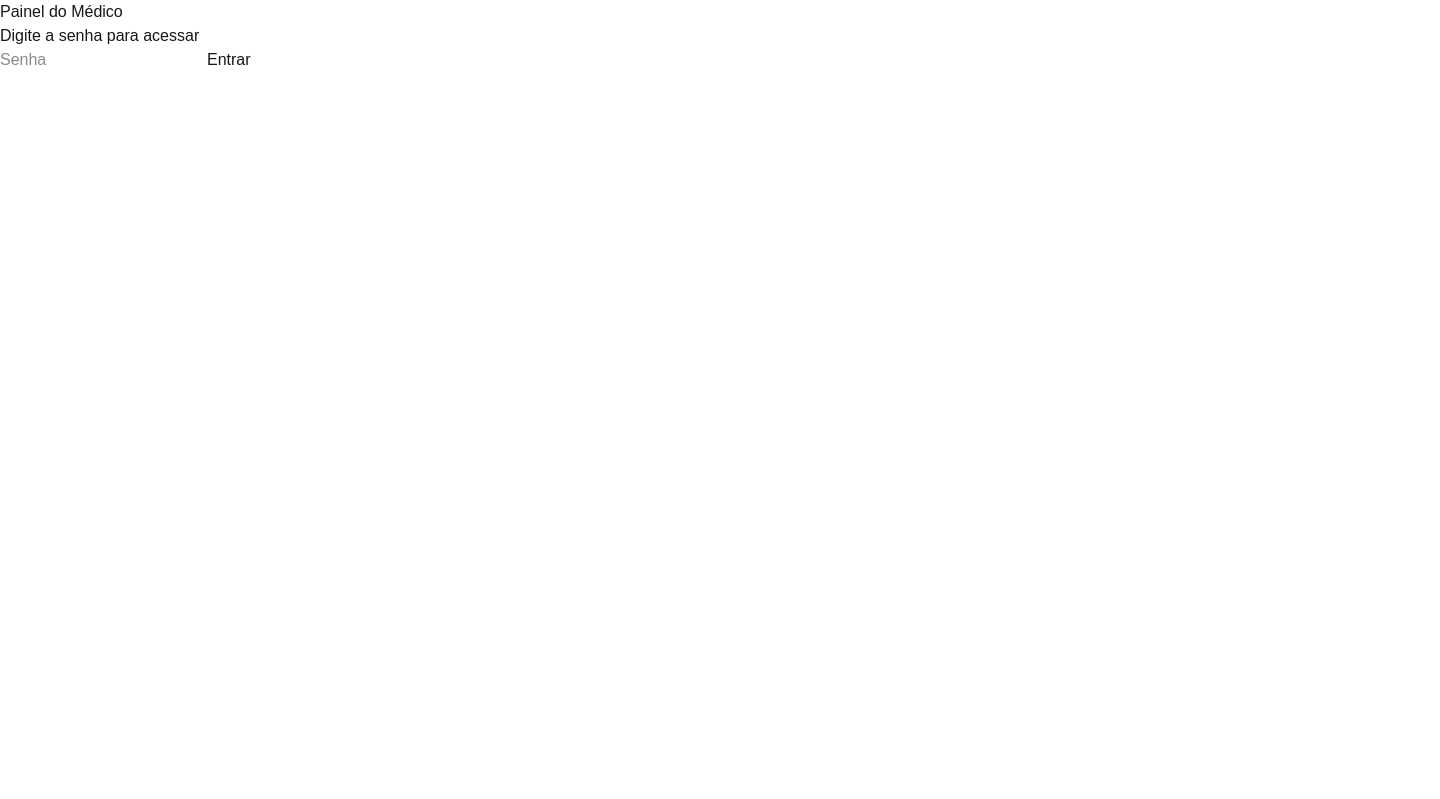
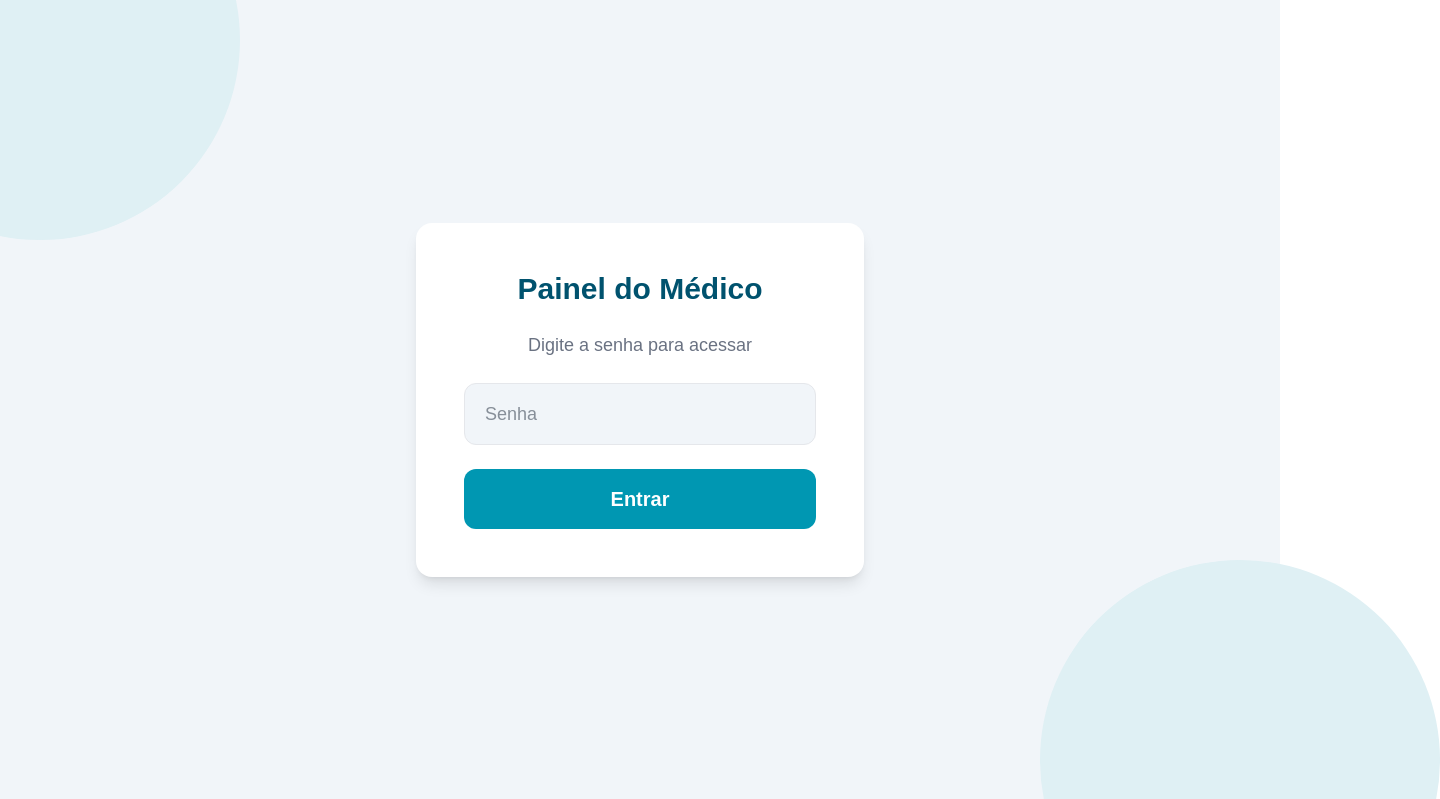
Before and after one commit to cauahenriquereis/fetin-project-frontend, a Next.js app: page /medico in a window 1280 px wide. Shown: the top 799 px of the page, 1440 px wide, since content can reach past the window. Built offline with nearby package versions, Linux system fonts and the light colour scheme.

Commit message:
feat: custom medico page

```diff
--- a/app/medico/page.tsx
+++ b/app/medico/page.tsx
@@ -333,27 +333,37 @@ export default function Medico() {
   return null;
 }
 
-  if (!logado) {
-    return (
-      <main>
-        <h1>Painel do Médico</h1>
-        <p>Digite a senha para acessar</p>
+ if (!logado) {
+  return (
+    <main className="min-h-screen bg-slate-100 flex flex-col items-center justify-center gap-8 overflow-hidden">
+      <div className="absolute top-0 left-0 w-[400px] h-[400px] bg-[#dff0f4] rounded-full -translate-x-40 -translate-y-40"></div>
+      <div className="absolute bottom-0 right-0 w-[400px] h-[400px] bg-[#dff0f4] rounded-full translate-x-40 translate-y-40"></div>
+
+      <div className="bg-white rounded-2xl shadow-lg p-12 flex flex-col items-center gap-6 w-full max-w-md z-10">
+        <h1 className="text-3xl font-bold text-[#00526e]">Painel do Médico</h1>
+        <p className="text-gray-500 text-lg">Digite a senha para acessar</p>
 
         <input
           type="password"
           value={senhaDigitada}
           onChange={(e) => setSenhaDigitada(e.target.value)}
           placeholder="Senha"
+          className="bg-slate-100 rounded-xl px-5 py-4 w-full outline-none text-gray-800 text-lg border border-gray-200"
         />
 
-        <button disabled={loadingLogin} onClick={fazerLogin}>
+        <button
+          disabled={loadingLogin}
+          onClick={fazerLogin}
+          className="bg-[#0097b2] hover:bg-[#00526e] text-white font-bold px-12 py-4 rounded-xl text-xl transition-colors w-full disabled:opacity-50"
+        >
           {loadingLogin ? "Entrando..." : "Entrar"}
         </button>
 
-        {erroLogin && <p style={{ color: "red" }}>Erro: {erroLogin}</p>}
-      </main>
-    );
-  }
+        {erroLogin && <p className="text-red-500 font-semibold text-lg text-center">{erroLogin}</p>}
+      </div>
+    </main>
+  );
+}
 
   if (!acaoAtiva) {
     return (
--- a/app/resultado/page.tsx
+++ b/app/resultado/page.tsx
@@ -37,10 +37,10 @@ export default function Resultado() {
 
 useEffect(() => {
 
-    if (jaEnviou.current) return;
-    jaEnviou.current = true;
+  if (jaEnviou.current) return;
+  jaEnviou.current = true;
 
-    async function buscarDadosPaciente(id: string) {
+  async function buscarDadosPaciente(id: string) {
   setLoading(true);
   setErro(null);
 
```
